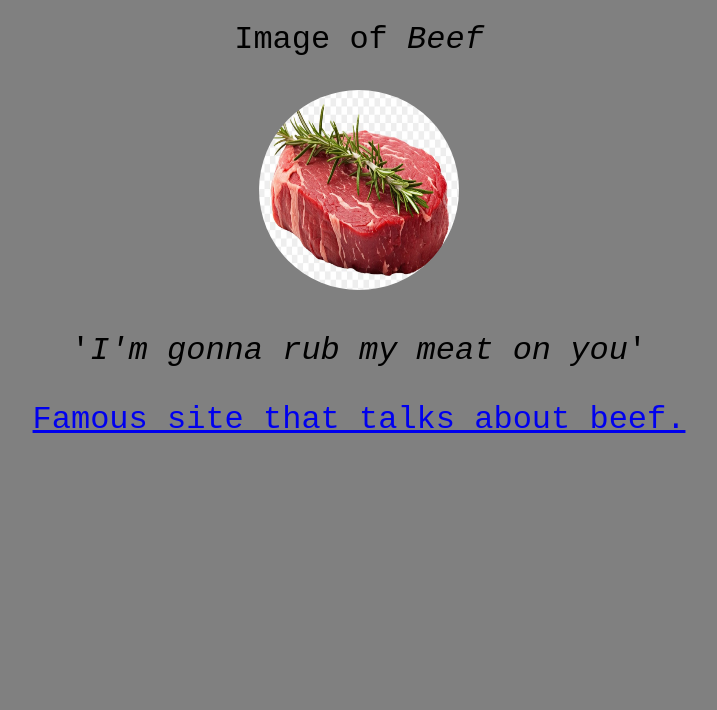
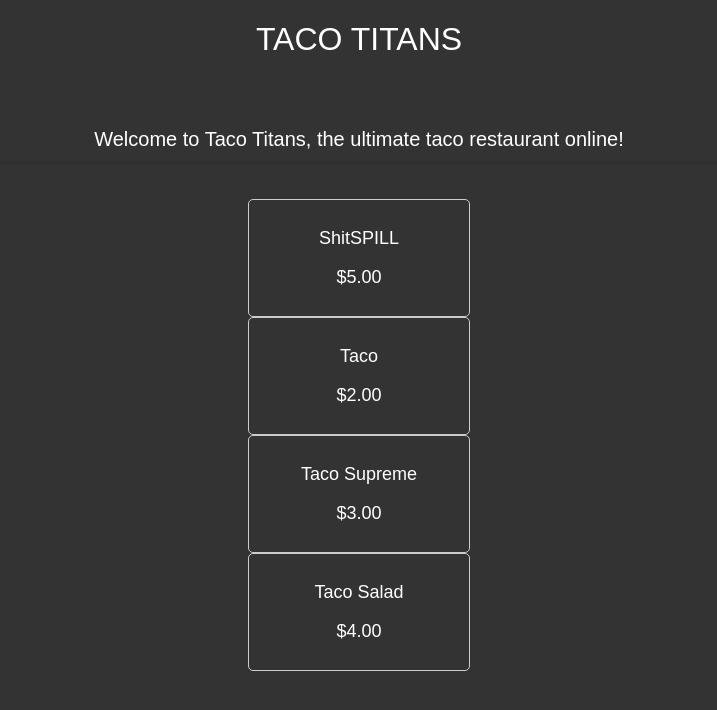
Before and after one commit to Azure-6411/test, a plain HTML site: page index.html in a window 1280 px wide. Shown: the whole page, without its empty margins (281-998 px from the left). Drawn offline with Linux system fonts and the light colour scheme.

Commit message:
New stuff i guess

```diff
--- a/index.html
+++ b/index.html
@@ -1,16 +1,34 @@
 <!DOCTYPE html>
-<title>Beef</title>
 <html>
+<head>
+    <title>Taco Titans</title>
+    <link rel="stylesheet" href="style.css">
+    <meta charset="utf-8">
+    <meta name="viewport" content="width=device-width, initial-scale=1.0">
+    <link rel="icon" href="favicon.ico" type="image/x-icon">
+</head>
 <body>
-<h1>Image of <em>Beef</em>
-    <link rel="stylesheet" href="style.css">
-<p>
-<img class="shitpic" src="Assets/Image.jpg">
-</p>
-<p> '<em>I'm gonna rub my meat on you</em>'
-</p>
-<p id="test">
-    <a href="https://en.wikipedia.org/wiki/Beef">Famous site that talks about beef.</a>
-</p>
+    <h1>TACO TITANS</h1>
+
+    <br>
+    <p id="welcomer">Welcome to Taco Titans, the ultimate taco restaurant online!</p>
+<br>
+        <div class="menu-item">
+            <p class="fooditem">ShitSPILL</p>
+            <p class="price">$5.00</p>
+        </div>
+        <div class="menu-item">
+            <p class="fooditem">Taco</p>
+            <p class="price">$2.00</p>
+        </div>
+        <div class="menu-item">
+            <p class="fooditem">Taco Supreme</p>
+            <p class="price">$3.00</p>
+        </div>
+        <div class="menu-item">
+            <p class="fooditem">Taco Salad</p>
+            <p class="price">$4.00</p>
+        </div>
+    </section>
 </body>
 </html>
--- a/style.css
+++ b/style.css
@@ -1,18 +1,58 @@
 body {
-    background-color: gray;
+    background-color: #333;
+    color: #ffffff;
+    text-align: center;
 }
 h1 {
-    font-family:'Courier New', Courier, monospace;
+    font-family:Arial, Helvetica, sans-serif;
     font-weight: 10;
-    width: 200 px;
-    height : 200px;
     text-align: center;
 }
-.shitpic {
-    height: 200px;
+.ninjas {
+    display: flex;
+    justify-content: center;
+    align-items: center;
+    flex-wrap: wrap;
+    gap: 20px;
+    border: solid 2px;
+}
+.fooditems {
+    font-family: sans-serif;
+    display: flex;
+    justify-content: center;
+    align-items: center;
+    flex-wrap: wrap;
+    gap: 20px;
+    border: solid 2px;
+}
+#welcomer {
+    font-family: Arial, Helvetica, sans-serif;
+    font-size: 20px;
+    color: #ffffff;
+    margin: 20px;
+    padding: 10px;
+    border-radius: 5px;
+    box-shadow: 0 2px 5px rgba(0, 0, 0, 0.1);
+}
+.menu-item {
+    font-family: Arial, Helvetica, sans-serif;
+    font-size: 18px;
+    color: #ffffff;
+    padding: 10px;
+    border: 1px solid #ccc;
+    border-radius: 5px;
+    transition: transform 0.2s;
     width: 200px;
-    border-radius: 200px;
+    text-align: center;
+    margin-left: auto;
+    margin-right: auto;
+    display: block;
 }
-#nigga {
-    padding: 100px;
+.fooditem {
+    color: white;
+    font-family: Arial, Helvetica, sans-serif;
+    text-align: center;
+    margin-left: auto;
+    margin-right: auto;
+    display: block;
 }
```
Also changed, not shown: favicon.ico (added).
